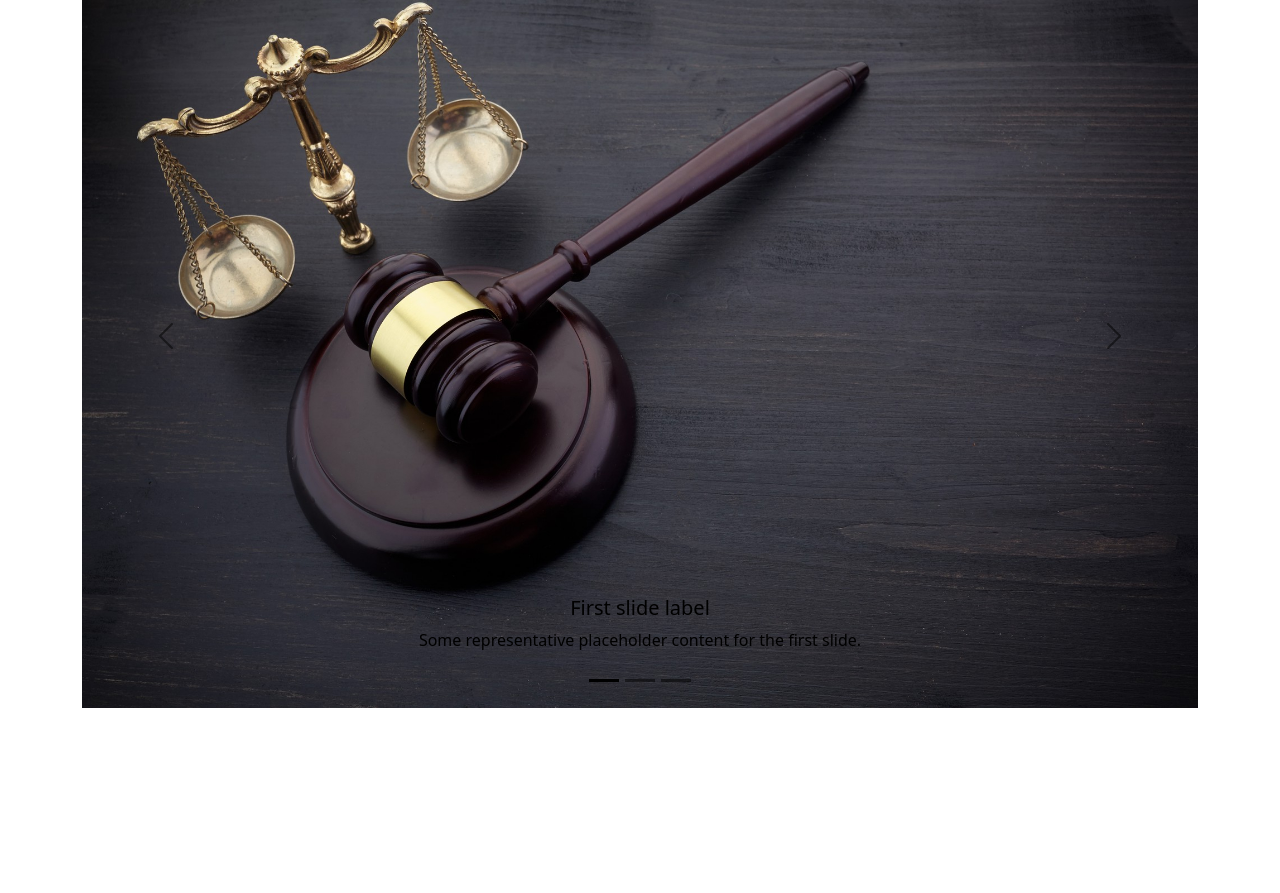
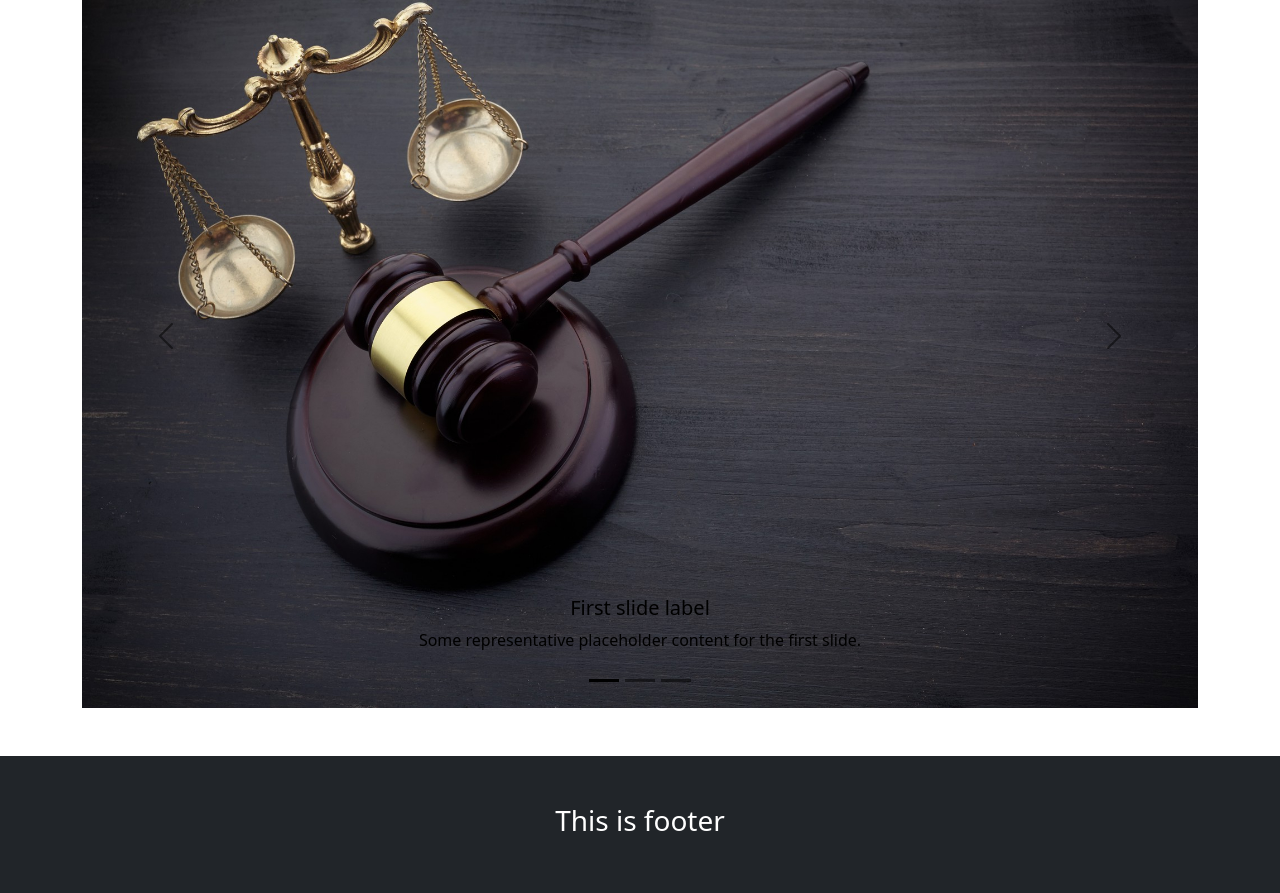
Before and after one commit to msi-soriff/Legal-solutions, a plain HTML site: page index.html in a window 1280 px wide. Shown: the part 1723-2616 px from the top of the page. Before the commit the page ends 2431 px from the top, so only its background shows below. Drawn offline with nearby package versions, Linux system fonts and the light colour scheme.

Commit message:
completed simple landing page with bootstrap classes

```diff
--- a/index.html
+++ b/index.html
@@ -156,6 +156,9 @@
           </div>
     </div>
 
+    <footer class="bg-dark mt-5 p-5">
+        <h3 class="text-white text-center">This is footer </h3>
+    </footer>
 
 
     <script src="https://cdn.jsdelivr.net/npm/bootstrap@5.3.2/dist/js/bootstrap.bundle.min.js" integrity="sha384-C6RzsynM9kWDrMNeT87bh95OGNyZPhcTNXj1NW7RuBCsyN/o0jlpcV8Qyq46cDfL" crossorigin="anonymous"></script>
```
